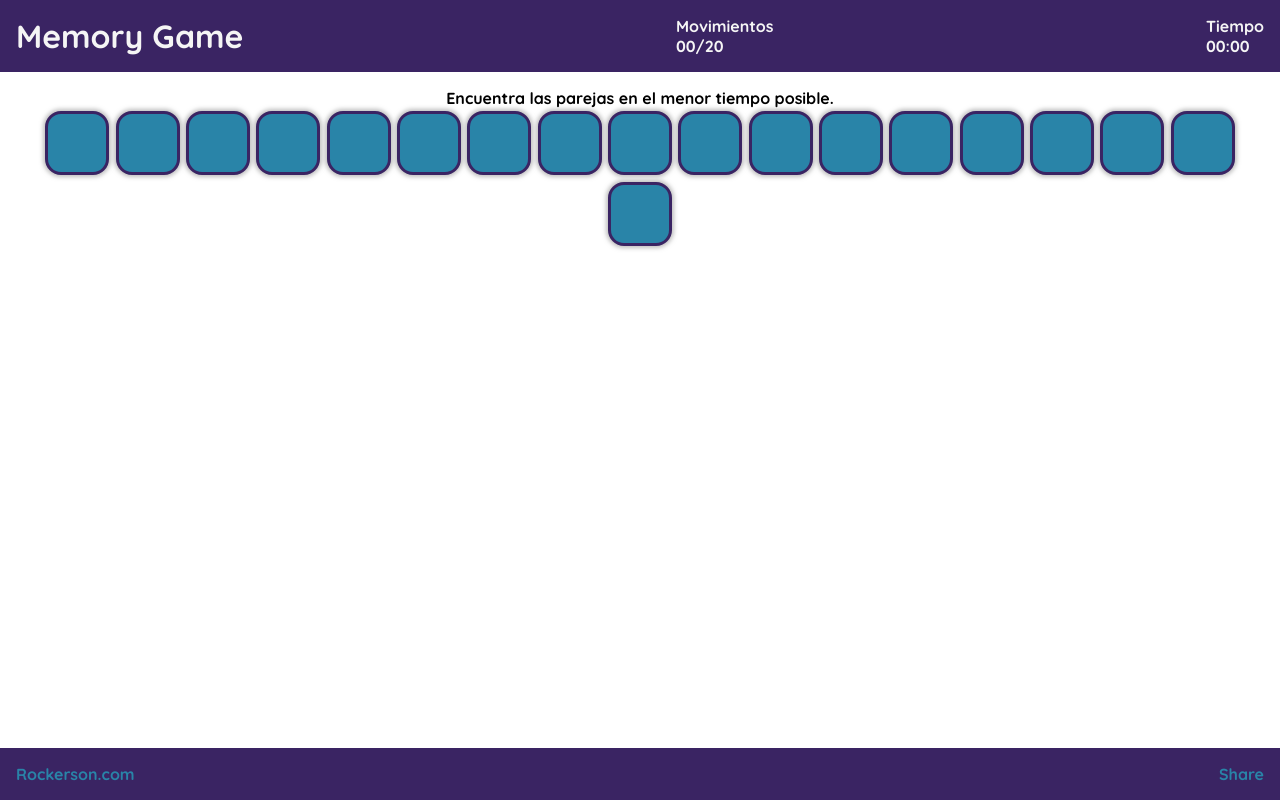
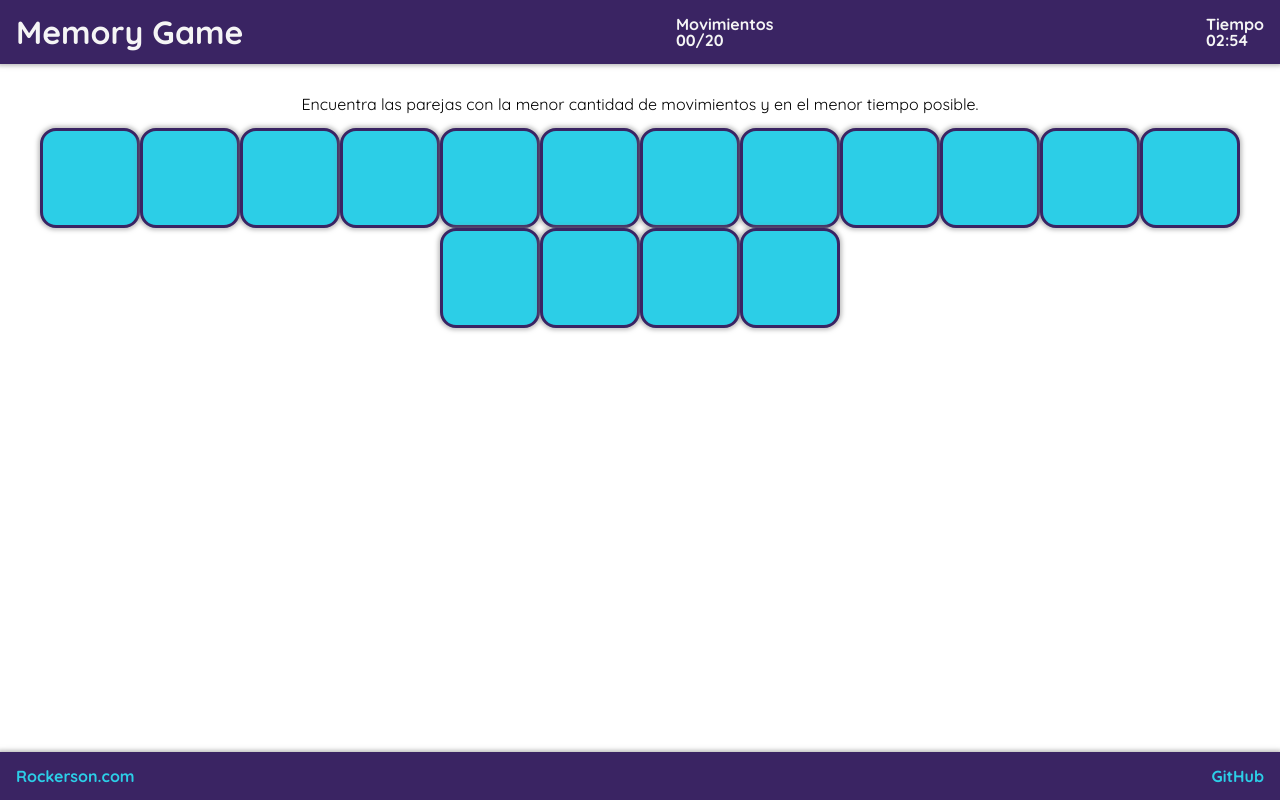
Before and after one commit to Rockerson/memory-game, a PHP site: page / in a window 1280 px wide. Run offline with PHP 8.4, Linux system fonts and the light colour scheme.

Commit message:
Correcciones de todo

```diff
--- a/estilos.css
+++ b/css/estilos.css
@@ -2,13 +2,7 @@
 
 :root{
     --color-principal : rgb(58, 36, 99);
-    --color-secundario : rgb(41, 132, 168);
-}
-
-*{
-    box-sizing: border-box;
-    margin: 0;
-    padding: 0;
+    --color-secundario : rgb(44, 206, 231);
 }
 
 body{
@@ -27,15 +21,40 @@ header, footer{
     width: 100%;
     color: whitesmoke;
     background-color: var(--color-principal);
+    box-shadow: 0px 0px 4px 2px rgba(127, 127, 127, 0.5);
     z-index: 1;
 }
 
 main{
     padding: 1em;
     font-family:'Quicksand', sans-serif;
-    font-weight: 700;
+    font-weight: 400;
     text-align: center;
     flex-grow: 1;
+}
+
+h1{
+    font-size: 2em;
+    font-weight: 700;
+}
+
+h2{
+    font-size: 1.5em;
+    font-weight: 700;
+}
+
+h3{
+    font-size: 1em;
+    font-weight: 700;
+}
+
+h4{
+    font-size: 0.5em;
+    font-weight: 700;
+}
+
+p{
+    padding: 1em;
 }
 
 a{
@@ -43,32 +62,32 @@ a{
     color: var(--color-secundario);
 }
 
-.tarjeta__contenido{
-    font-size: 1em;
-    padding: 1em;
-    border-radius: 1em;
-    border: 3px solid var(--color-secundario);
-    box-shadow: 0px 0px 4px 2px rgba(127,127,127,0.5);
-    background-color: whitesmoke;
+.tarjeta{
+    width: 100px;
+    height: 100px;
 
-    justify-content: center;
-    align-items: center;
-
-    backface-visibility: hidden;
-    transform: rotateY(-180deg);
-}
-
-.tarjeta{
-    margin: 0.2em;
     border-radius: 1em;
     border: 3px solid var(--color-principal);
+
     box-shadow: 0px 0px 4px 2px rgba(127,127,127,0.5);
     background-color: var(--color-secundario);
 
     cursor: pointer;
+
     backface-visibility: hidden;
     transform-style: preserve-3d;
     transition: 0.5s;
+}
+
+.contenido{
+    height: 100%;
+
+    border-radius: 1em;
+    border: 3px solid var(--color-secundario);
+    background-color: whitesmoke;
+
+    backface-visibility: hidden;
+    transform: rotateY(-180deg);
 }
 
 .tarjeta.descubierta{
@@ -112,6 +131,7 @@ a{
     justify-content: center;
     align-items: center;
     background-color: var(--color-principal);
+    box-shadow: 0px 0px 4px 2px rgba(127, 127, 127, 0.5);
 }
 
 .contenedor{
@@ -149,7 +169,7 @@ a{
     pointer-events: none;
 }
 
-.acertada .tarjeta__contenido{
+.acertada .contenido{
     animation: acierto 1.3s ease-in-out forwards;
 }
 
--- /dev/null
+++ b/css/reseteo.css
@@ -0,0 +1,52 @@
+*{
+    box-sizing: border-box;
+}
+
+/* http://meyerweb.com/eric/tools/css/reset/
+   v2.0 | 20110126
+   License: none (public domain)
+*/
+
+html, body, div, span, applet, object, iframe,
+h1, h2, h3, h4, h5, h6, p, blockquote, pre,
+a, abbr, acronym, address, big, cite, code,
+del, dfn, em, img, ins, kbd, q, s, samp,
+small, strike, strong, sub, sup, tt, var,
+b, u, i, center,
+dl, dt, dd, ol, ul, li,
+fieldset, form, label, legend,
+table, caption, tbody, tfoot, thead, tr, th, td,
+article, aside, canvas, details, embed,
+figure, figcaption, footer, header, hgroup,
+menu, nav, output, ruby, section, summary,
+time, mark, audio, video {
+	margin: 0;
+	padding: 0;
+	border: 0;
+	font-size: 100%;
+	font: inherit;
+	vertical-align: baseline;
+}
+/* HTML5 display-role reset for older browsers */
+article, aside, details, figcaption, figure,
+footer, header, hgroup, menu, nav, section {
+	display: block;
+}
+body {
+	line-height: 1;
+}
+ol, ul {
+	list-style: none;
+}
+blockquote, q {
+	quotes: none;
+}
+blockquote:before, blockquote:after,
+q:before, q:after {
+	content: '';
+	content: none;
+}
+table {
+	border-collapse: collapse;
+	border-spacing: 0;
+}
--- a/index.html
+++ b/index.html
@@ -1,30 +1,31 @@
 <!DOCTYPE html>
-<html lang="en">
+<html lang="es">
 <head>
     <meta charset="UTF-8">
     <meta http-equiv="X-UA-Compatible" content="IE=edge">
     <meta name="viewport" content="width=device-width, initial-scale=1.0">
-    <title>🎴 Memory 🎴</title>
-    <link rel="stylesheet" href="estilos.css">
+    <title>🧩 Memory Game 🧩</title>
+    <link rel="stylesheet" href="css/reseteo.css">
+    <link rel="stylesheet" href="css/estilos.css">
 </head>
 <body>
     <header>
         <h1>Memory Game</h1>
         <div class="movimientos">
-            <h4>Movimientos</h4>
+            <h3>Movimientos</h3>
             <div>
                 <span id="cont">00</span>/<span id="movimientos-totales">20</span>
             </div>
         </div>
         <div class="contador">
-            <h4>Tiempo</h4>
+            <h3>Tiempo</h3>
             <div>
                 <span id="minutos">00</span>:<span id="segundos">00</span>
             </div>
         </div>
     </header>
     <main>
-        <p>Encuentra las parejas en el menor tiempo posible.</p>
+        <p>Encuentra las parejas con la menor cantidad de movimientos y en el menor tiempo posible.</p>
         <section id="mesa">
             <!-- Aquí se llenan las tarjetas -->
         </section>
@@ -38,7 +39,7 @@
     </main>
     <footer>
         <a href="https//rockerson.github.io">Rockerson.com</a>
-        <a href="https//rockerson.github.io">Share</a>
+        <a href="https://github.com/Rockerson">GitHub</a>
     </footer>
     <script src="js/variables-globales.js"></script>
     <script src="js/funciones.js"></script>
--- a/js/funciones.js
+++ b/js/funciones.js
@@ -18,7 +18,7 @@ function Repartir(){
 
         tarjeta.innerHTML =
             '<div class="tarjeta" data-valor=' + elemento + ' >' +
-                '<div class="tarjeta__contenido">' +
+                '<div class="contenido">' +
                     elemento +
                 '</div>' +
             '</div>';
@@ -38,15 +38,14 @@ function Descubrir(){
     this.classList.add("descubierta");
 
     var descubiertas = document.querySelectorAll(".descubierta:not(.acertada)");
-
     if(descubiertas.length < 2){
         return;
     }
 
     Comparar(descubiertas);
     ActualizarContador();
+
     tarjetasRestantes = document.querySelectorAll(".tarjeta:not(.acertada)");
-
     if(tarjetasRestantes.length === 0){
         setTimeout(Finalizar, 1000);
     }
@@ -56,7 +55,7 @@ function Comparar(tarjetasAComparar){
     if(tarjetasAComparar[0].dataset.valor === tarjetasAComparar[1].dataset.valor){
         Acierto(tarjetasAComparar);
     }else{
-        Error(tarjetasAComparar);
+        DesAcierto(tarjetasAComparar);
     }
 }
 
@@ -66,7 +65,7 @@ function Acierto(lasTarjetas){
     });
 }
 
-function Error(lasTarjetas){
+function DesAcierto(lasTarjetas){
     lasTarjetas.forEach(function(elemento){
         elemento.classList.add("error");
     });
--- a/js/init.js
+++ b/js/init.js
@@ -1,6 +1,7 @@
 function Iniciar(){
     intentos = 0;
     Repartir();
+    IniciarCronometro();
 
     document.querySelector("#cont").innerText = "00";
     document.querySelector(".popup").classList.remove("visible");
@@ -8,8 +9,6 @@ function Iniciar(){
     document.querySelectorAll(".tarjeta").forEach(function(elemento){
     elemento.addEventListener("click", Descubrir);
     });
-
-    //IniciarCronometro();
 }
 
 function Finalizar(){
--- a/js/variables-globales.js
+++ b/js/variables-globales.js
@@ -1,10 +1,3 @@
 var intentos = 0;
-var grupoComidasRapidas = ["🌭","🍔","🍕","🍟","🌮","🌯","🫓","🥪","🥙"];
-var grupoFrutas = ["🍎","🍐","🍓","🍇","🍉","🍌","🍊","🍒","🥥"];
-var grupoCompleto = grupoComidasRapidas.concat(grupoFrutas);
-
-//Esta es la linea real
-//var totalTarjetas = grupoCompleto.concat(grupoCompleto);
-
-//Esta linea es temporal
+var grupoComidasRapidas = ["🌭","🍔","🍕","🍟","🌮","🌯","🥪","🥙"];
 var totalTarjetas = grupoComidasRapidas.concat(grupoComidasRapidas);
```
